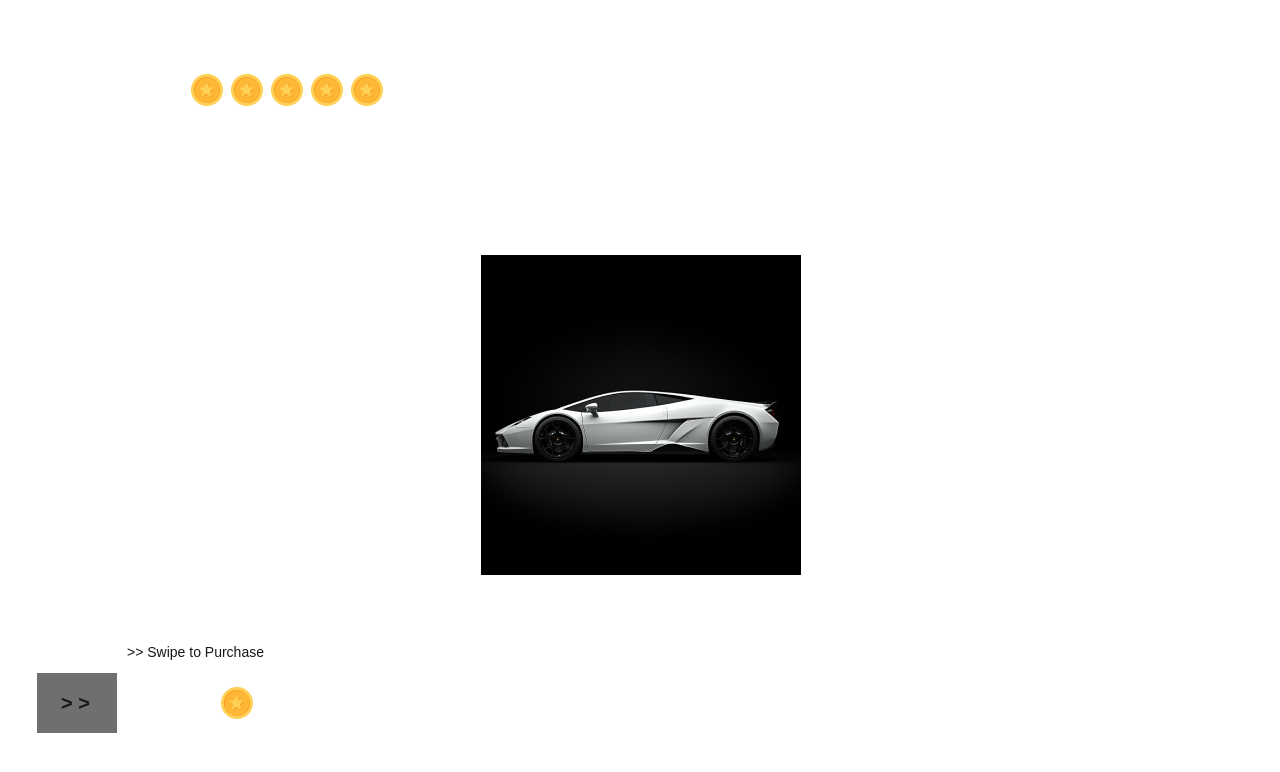
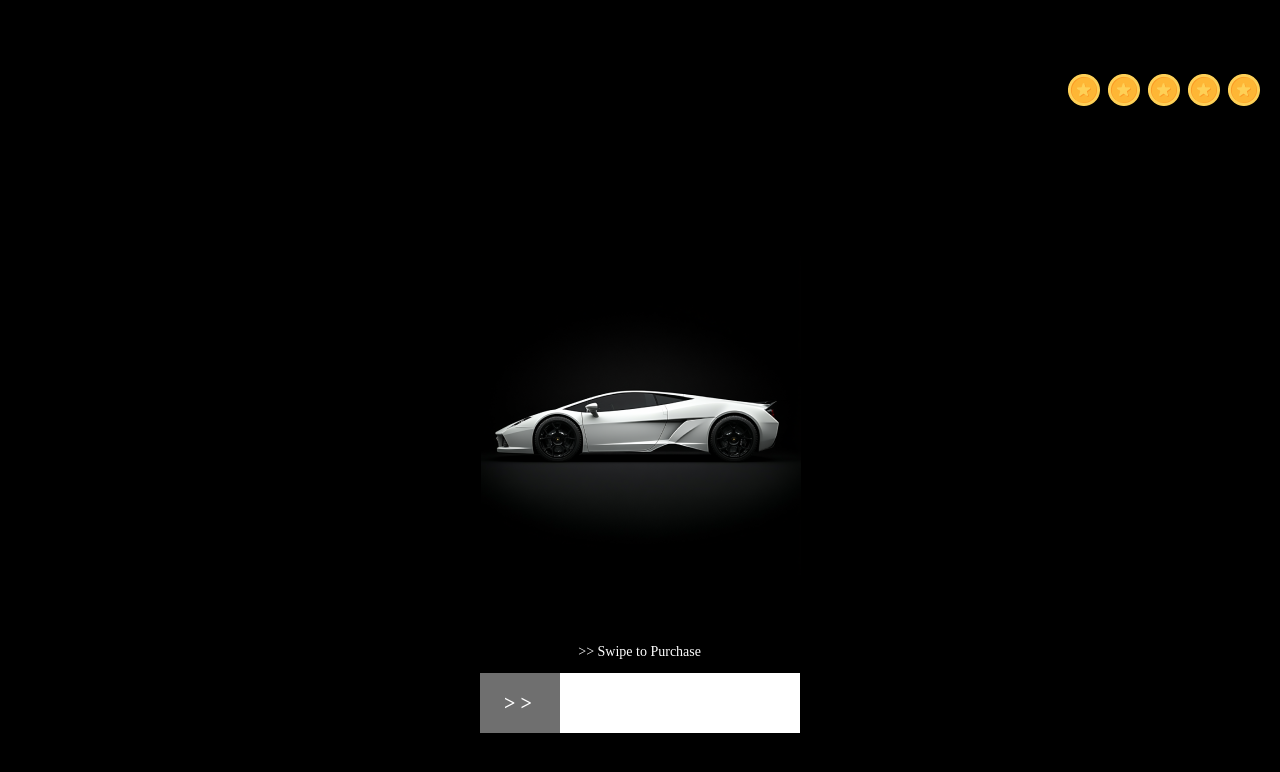
Before and after one commit to jlee4330/ID412, a Next.js app in the folder money/: page /purchase in a window 1280 px wide. Shown: the top 772 px of the page. Built offline with nearby package versions, Linux system fonts and the light colour scheme.

Commit message:
스와이프 구현

```diff
--- a/money/src/app/purchase/page.module.css
+++ b/money/src/app/purchase/page.module.css
@@ -1,94 +1,3 @@
-.time1 {
-  position: absolute;
-  width: 26.81%;
-  top: 33.96%;
-  left: 36.96%;
-  line-height: 22px;
-  font-weight: 600;
-  display: inline-block;
-}
-.time {
-  width: 138px;
-  position: relative;
-  height: 54px;
-}
-.border {
-  position: absolute;
-  height: 100%;
-  top: 0%;
-  bottom: 0%;
-  left: calc(50% - 13.65px);
-  border-radius: 4.3px;
-  border: 1px solid #fff;
-  box-sizing: border-box;
-  width: 25px;
-  opacity: 0.35;
-  mix-blend-mode: normal;
-}
-.capIcon {
-  position: absolute;
-  height: 31.54%;
-  top: 36.78%;
-  bottom: 31.68%;
-  left: calc(50% + 12.35px);
-  max-height: 100%;
-  width: 1.3px;
-  opacity: 0.4;
-  mix-blend-mode: normal;
-}
-.capacity {
-  position: absolute;
-  height: 69.23%;
-  top: 15.38%;
-  bottom: 15.38%;
-  left: calc(50% - 11.65px);
-  border-radius: 2.5px;
-  background-color: #fff;
-  width: 21px;
-}
-.battery {
-  position: absolute;
-  height: 24.07%;
-  top: 42.59%;
-  bottom: 33.33%;
-  left: calc(50% + 11.5px);
-  width: 27.3px;
-}
-.wifiIcon {
-  position: absolute;
-  height: 22.78%;
-  top: 43.77%;
-  bottom: 33.45%;
-  left: calc(50% - 12.8px);
-  max-height: 100%;
-  width: 17.1px;
-}
-.cellularConnectionIcon {
-  position: absolute;
-  height: 22.59%;
-  top: 43.58%;
-  bottom: 33.82%;
-  left: calc(50% - 39.5px);
-  max-height: 100%;
-  width: 19.2px;
-}
-.levels {
-  width: 143px;
-  position: relative;
-  height: 54px;
-}
-.statusBar {
-  position: absolute;
-  top: 0px;
-  left: 0px;
-  width: 393px;
-  height: 54px;
-  display: flex;
-  flex-direction: row;
-  align-items: flex-start;
-  justify-content: flex-start;
-  gap: 112px;
-}
 .coinIcon {
   width: 32px;
   position: relative;
@@ -98,7 +7,7 @@
 .coinParent {
   position: absolute;
   top: 74px;
-  left: 191px;
+  right: 20px;
   display: flex;
   flex-direction: row;
   align-items: center;
@@ -113,18 +22,10 @@
   height: 320px;
   object-fit: cover;
 }
-.iphone1415Pro1Child {
-  position: absolute;
-  top: 673px;
-  left: 37px;
-  background-color: #fff;
-  width: 320px;
-  height: 60px;
-}
 .swipeToPurchase {
   position: absolute;
   top: 641px;
-  left: 127px;
+  left: calc(50% - 61.715px);
   font-size: 14px;
   line-height: 22px;
   font-weight: 100;
@@ -143,23 +44,35 @@
   left: 24px;
   line-height: 22px;
 }
+.purchase1Child {
+  position: absolute;
+  top: 673px;
+  left: 50%; /* 중앙 정렬 */
+  transform: translateX(-50%); /* X축 기준으로 가운데 정렬 */
+  background-color: #fff;
+  width: 320px;
+  height: 60px;
+}
+
 .rectangleParent {
   position: absolute;
-  top: 673px;
-  left: 37px;
+  cursor: grab;
   width: 80px;
   height: 60px;
   font-size: 20px;
+  z-index: 10;
+  transition: none;
 }
-.coinIcon1 {
-  position: absolute;
-  top: 687px;
-  left: 221px;
-  width: 32px;
-  height: 32px;
-  object-fit: cover;
+
+.rectangleParent.smooth {
+  transition: left 0.5s ease, top 0.5s ease;
 }
-.iphone1415Pro1 {
+
+.rectangleParent:active {
+  cursor: grabbing;
+}
+
+.purchase1 {
   width: 100%;
   position: relative;
   background-color: #000;
--- a/money/src/app/purchase/page.tsx
+++ b/money/src/app/purchase/page.tsx
@@ -1,10 +1,88 @@
+"use client";
+
+import React, { useState, useRef, useEffect } from "react";
 import type { NextPage } from "next";
 import Image from "next/image";
 import styles from "./page.module.css";
 
 const Purchase: NextPage = () => {
+  const [position, setPosition] = useState({ x: 0, y: 673 }); // 초기 위치
+  const [smooth, setSmooth] = useState(false); // transition 활성화 여부
+  const dragRef = useRef(false);
+
+  useEffect(() => {
+    // purchase1Child의 위치 계산
+    const parent = document.querySelector(`.${styles.purchase1Child}`);
+    if (!parent) return;
+
+    const parentRect = parent.getBoundingClientRect();
+    const startX = parentRect.left; // 좌측 끝
+
+    setPosition({ x: startX, y: 673 }); // 초기 위치 설정
+  }, []);
+
+  const handleDragStart = () => {
+    dragRef.current = true;
+    setSmooth(false); // 드래그 중에는 transition 비활성화
+  };
+
+  const handleDragMove = (clientX: number, clientY: number) => {
+    if (!dragRef.current) return;
+
+    const parent = document.querySelector(`.${styles.purchase1Child}`);
+    if (!parent) return;
+
+    const parentRect = parent.getBoundingClientRect();
+    const dragX = clientX - parentRect.left;
+    const dragY = clientY - parentRect.top;
+
+    const newX = Math.max(0, Math.min(dragX - 40, parentRect.width - 80)); // 40은 offset
+    const newY = Math.max(0, Math.min(dragY, parentRect.height - 60));
+
+    setPosition({ x: newX + parentRect.left, y: 673 });
+  };
+
+  const handleDragEnd = () => {
+    dragRef.current = false;
+
+    const parent = document.querySelector(`.${styles.purchase1Child}`);
+    if (!parent) return;
+
+    const parentRect = parent.getBoundingClientRect();
+    const rectangleCenterX = position.x + 40; // rectangleParent의 중심 X 좌표
+    const parentCenterX = parentRect.left + parentRect.width / 2;
+
+    setSmooth(true); // transition 활성화
+
+    // 좌측 또는 우측으로 이동 결정
+    if (rectangleCenterX < parentCenterX) {
+      setPosition({ x: parentRect.left, y: 673 }); // 좌측 끝
+    } else {
+      setPosition({
+        x: parentRect.left + parentRect.width - 80, // 우측 끝
+        y: 673,
+      });
+    }
+  };
+
+  const handleMouseMove = (e: React.MouseEvent<HTMLDivElement>) => {
+    handleDragMove(e.clientX, e.clientY);
+  };
+
+  const handleTouchMove = (e: React.TouchEvent<HTMLDivElement>) => {
+    const touch = e.touches[0];
+    handleDragMove(touch.clientX, touch.clientY);
+  };
+
   return (
-    <div className={styles.purchase1}>
+    <div
+      className={styles.purchase1}
+      onMouseMove={handleMouseMove}
+      onMouseUp={handleDragEnd}
+      onMouseLeave={handleDragEnd}
+      onTouchMove={handleTouchMove}
+      onTouchEnd={handleDragEnd}
+    >
       <div className={styles.coinParent}>
         <Image
           className={styles.coinIcon}
@@ -51,17 +129,15 @@ const Purchase: NextPage = () => {
       />
       <div className={styles.purchase1Child} />
       <div className={styles.swipeToPurchase}>{`>> Swipe to Purchase`}</div>
-      <div className={styles.rectangleParent}>
+      <div
+        className={`${styles.rectangleParent} ${smooth ? "smooth" : ""}`}
+        style={{ left: position.x, top: position.y }}
+        onMouseDown={handleDragStart}
+        onTouchStart={handleDragStart}
+      >
         <div className={styles.groupChild} />
         <b className={styles.b}>{`> >`}</b>
       </div>
-      <Image
-        className={styles.coinIcon1}
-        width={32}
-        height={32}
-        alt=""
-        src="/coin.png"
-      />
     </div>
   );
 };
```
